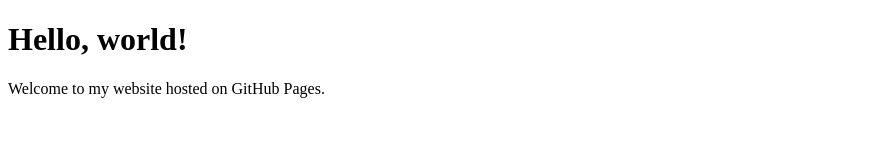
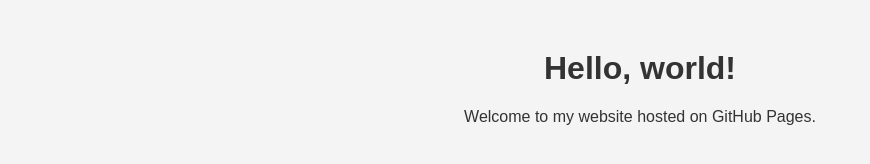
Before and after one commit to shifaniyacs92/static-website, a plain HTML site: page index.html in a window 1280 px wide. Shown: the whole page, without its empty margins (0-870 px from the left). Drawn offline with Linux system fonts and the light colour scheme.

Commit message:
add css stylesheet

```diff
--- a/index.html
+++ b/index.html
@@ -4,6 +4,7 @@
 <head>
     <meta charset="UTF-8">
     <title>My GitHub Pages Site</title>
+     <link rel="stylesheet" href="style.css">
 </head>
 <body>
     <h1>Hello, world!</h1>
--- /dev/null
+++ b/style.css
@@ -0,0 +1,8 @@
+/* style.css */
+body {
+    font-family: Arial, sans-serif;
+    background-color: #f4f4f4;
+    color: #333;
+    text-align: center;
+    margin-top: 50px;
+}
```
